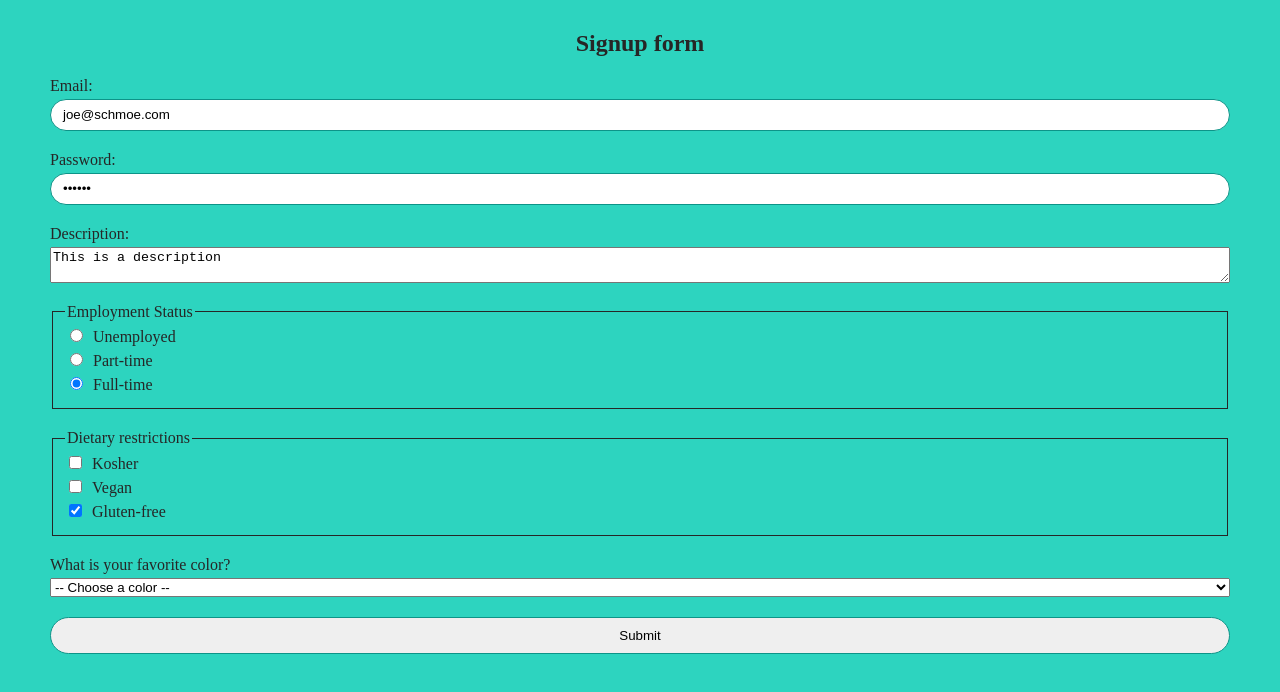
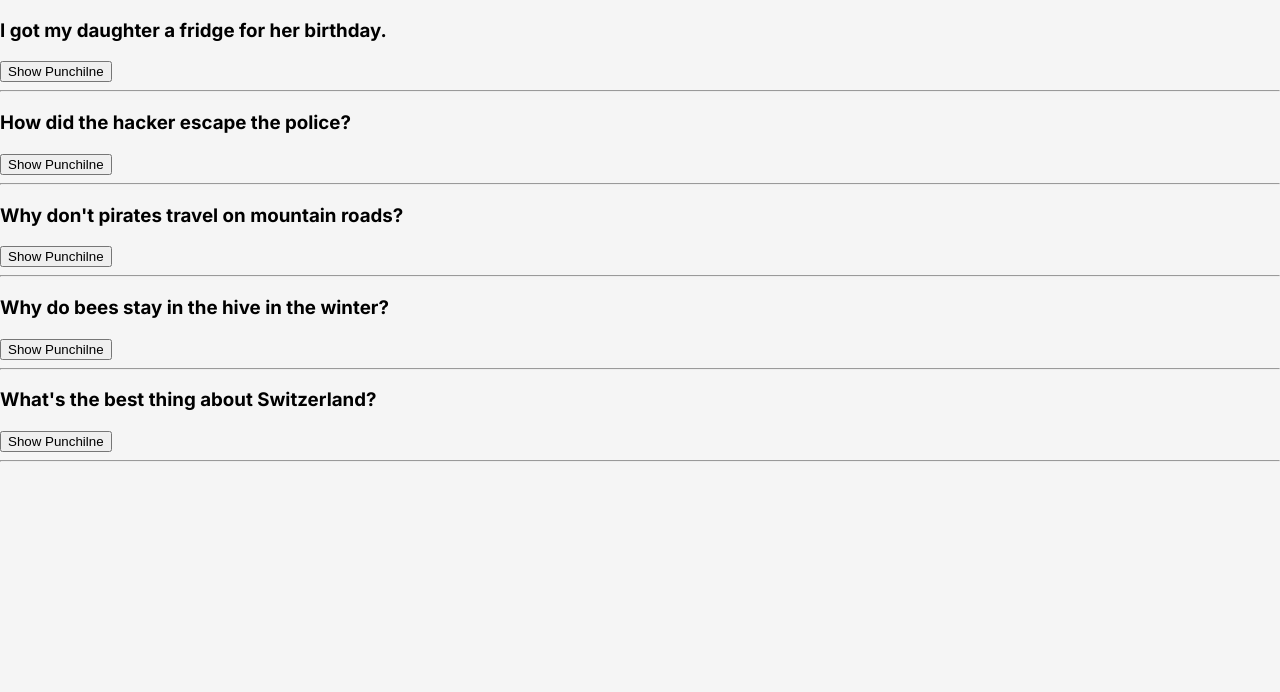
Before and after one commit to seb-ssabes/react-basics, a React (Vite) app: page / in a window 1280 px wide. Shown: the top 692 px of the page. Built offline with nearby package versions, Linux system fonts and the light colour scheme.

Commit message:
intro to conditional rendering

```diff
--- a/index.html
+++ b/index.html
@@ -5,10 +5,10 @@
     <link rel="preconnect" href="https://fonts.googleapis.com">
     <link rel="preconnect" href="https://fonts.gstatic.com" crossorigin>
     <link href="https://fonts.googleapis.com/css2?family=Inter:ital,opsz,wght@0,14..32,100..900;1,14..32,100..900&family=Saira:ital,wght@0,100..900;1,100..900&display=swap" rel="stylesheet">
-    <link rel="stylesheet" href="/src/ReactForms/index.css">
+    <link rel="stylesheet" href="/src/JokesEx/index.css">
   </head>
   <body>
     <div id="root"></div>
-    <script src="/src/ReactForms" type="module"></script>
+    <script src="/src/JokesEx" type="module"></script>
   </body>
 </html>
--- a/src/JokesEx/Joke.jsx
+++ b/src/JokesEx/Joke.jsx
@@ -1,8 +1,19 @@
+import React from "react"
+
 export default function Joke(props) {
+  const [isShown, setIsShown] = React.useState(false)
+
+  function togglePunchline() {
+    setIsShown(prevIsShown => !prevIsShown)
+  }
+
+  console.log(isShown)
+
   return (
     <>
-      {props.setup && <p>Setup: {props.setup}</p>}
-      <p>Punchline: {props.punchline}</p>
+      {props.setup && <h3>{props.setup}</h3>}
+      {isShown && <p>{props.punchline}</p>}
+      <button onClick={togglePunchline}>Show Punchilne</button>
       <hr />
     </>
   )
```
